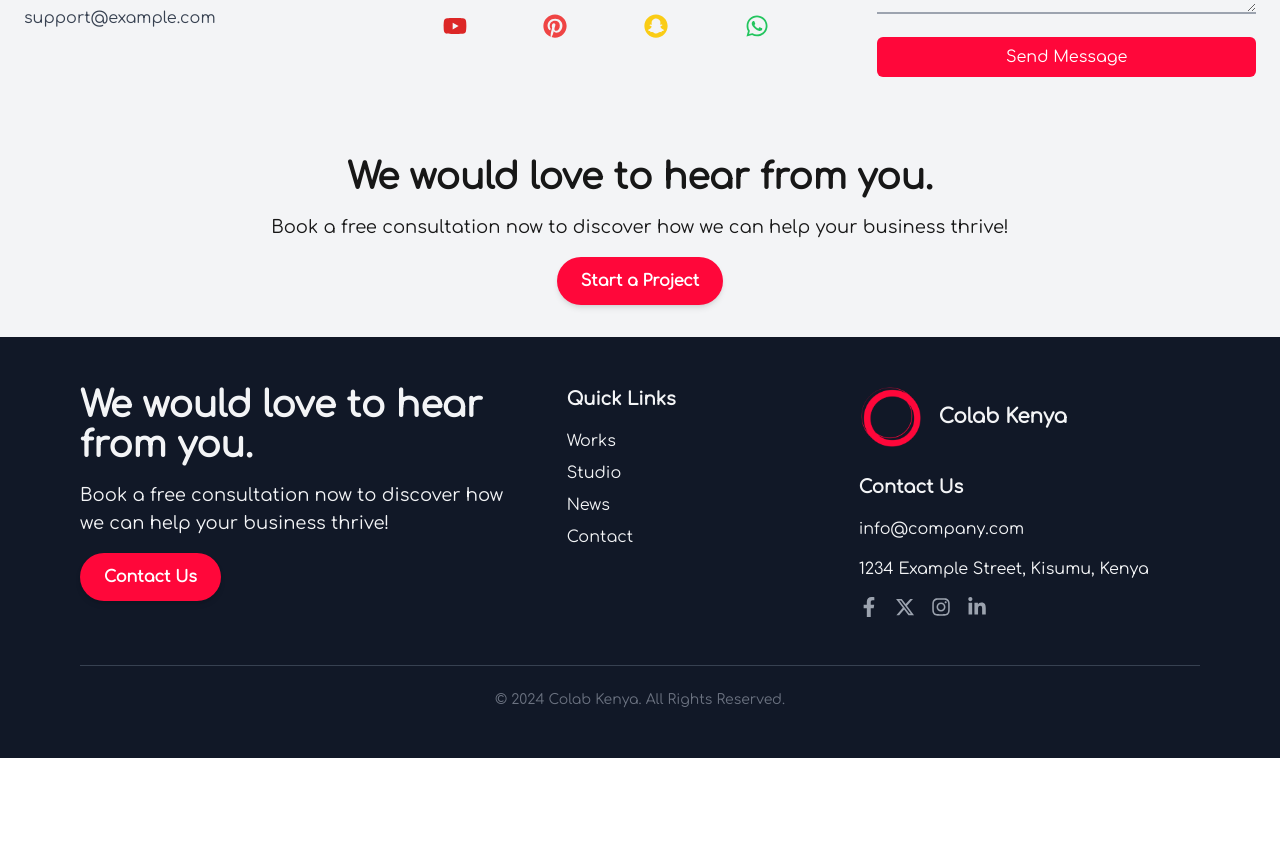
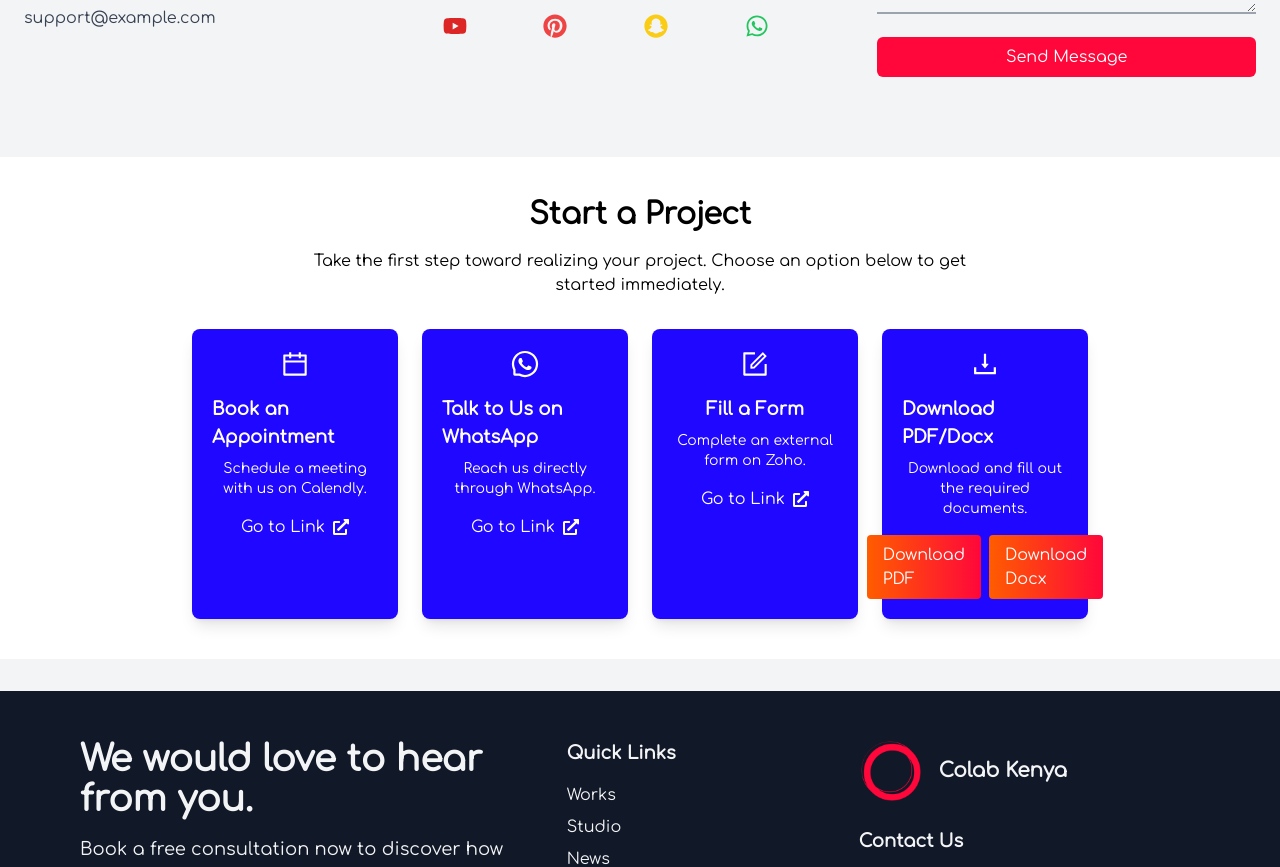
Before and after one commit to Daniel-627/colab, a Next.js app: page /contact in a window 1280 px wide. Shown: the part 1122-1989 px from the top of the page. Before the commit the page ends 1880 px from the top, so only its background shows below. Built offline with nearby package versions, Linux system fonts and the light colour scheme.

Commit message:
Start Project

```diff
--- a/app/contact/page.tsx
+++ b/app/contact/page.tsx
@@ -7,6 +7,7 @@ import {
 import EmailForm from '@/components/EmailForm';
 import { motion } from 'framer-motion';
 import Link from 'next/link';
+import StartProject from '../../components/StartProject';
 
 const page = () => {
   return (
@@ -145,28 +146,8 @@ const page = () => {
           <EmailForm />
         </motion.div>
       </div>
-      <div className='w-full flex justify-center items-center py-8'>
-        <motion.div
-            className="flex flex-col items-center"
-            initial={{ opacity: 0, y: 50 }}
-            whileInView={{ opacity: 1, y: 0 }}
-            transition={{ duration: 1, ease: 'easeOut' }}
-            viewport={{ once: true }}
-          >
-            <h1 className="text-4xl font-semibold mb-4">We would love to hear from you.</h1>
-            <p className="text-lg font-extralight mb-4">
-              Book a free consultation now to discover how we can help your business thrive!
-            </p>
-            <Link href="/contact/contact2">
-              <motion.button
-                className="bg-[#ff073a]  hover:bg-[#ff5c00] px-4 py-2 sm:px-6 sm:py-3 transition-colors duration-300 rounded-3xl font-semibold text-white shadow-md"
-                whileHover={{ scale: 1.05 }}
-                whileTap={{ scale: 0.95 }}
-              >
-                Start a Project
-              </motion.button>
-            </Link>
-          </motion.div>
+      <div className=' py-8'>
+        <StartProject />
       </div>
     </div>
   );
--- a/components/ClientLinks.tsx
+++ /dev/null
@@ -1,9 +0,0 @@
-import React from 'react'
-
-type Props = {}
-
-export default function ClientLinks({}: Props) {
-  return (
-    <div>ClientLinks</div>
-  )
-}
--- /dev/null
+++ b/components/StartProject.tsx
@@ -0,0 +1,110 @@
+'use client';
+
+import React from 'react';
+import { motion } from 'framer-motion';
+import { AiOutlineCalendar, AiOutlineWhatsApp, AiOutlineForm, AiOutlineDownload } from 'react-icons/ai';
+import { FaExternalLinkAlt } from 'react-icons/fa';
+
+interface Card {
+  title: string;
+  description: string;
+  link: string;
+  icon: React.ReactNode;
+  isDownload?: boolean;
+}
+
+const StartProject: React.FC = () => {
+  const cards: Card[] = [
+    {
+      title: 'Book an Appointment',
+      description: 'Schedule a meeting with us on Calendly.',
+      link: 'https://calendly.com',
+      icon: <AiOutlineCalendar size={30} />,
+    },
+    {
+      title: 'Talk to Us on WhatsApp',
+      description: 'Reach us directly through WhatsApp.',
+      link: 'https://wa.me/1234567890',
+      icon: <AiOutlineWhatsApp size={30} />,
+    },
+    {
+      title: 'Fill a Form',
+      description: 'Complete an external form on Zoho.',
+      link: 'https://forms.zoho.com',
+      icon: <AiOutlineForm size={30} />,
+    },
+    {
+      title: 'Download PDF/Docx',
+      description: 'Download and fill out the required documents.',
+      link: '/path-to-your-files',
+      icon: <AiOutlineDownload size={30} />,
+      isDownload: true,
+    },
+  ];
+
+  return (
+    <div className="flex flex-col items-center bg-white text-black py-10 px-5">
+      <motion.h1
+        className="text-3xl font-bold mb-4"
+        initial={{ opacity: 0, y: -20 }}
+        animate={{ opacity: 1, y: 0 }}
+        transition={{ duration: 0.6 }}
+      >
+        Start a Project
+      </motion.h1>
+      <motion.p
+        className="text-center max-w-2xl mb-8"
+        initial={{ opacity: 0, y: 20 }}
+        animate={{ opacity: 1, y: 0 }}
+        transition={{ duration: 0.6, delay: 0.2 }}
+      >
+        Take the first step toward realizing your project. Choose an option below to get started immediately.
+      </motion.p>
+
+      <div className="grid grid-cols-1 sm:grid-cols-2 lg:grid-cols-4 gap-6 w-full max-w-4xl">
+        {cards.map((card, index) => (
+          <motion.div
+            key={index}
+            className="flex flex-col items-center bg-[#2007ff] text-white p-5 rounded-lg shadow-lg hover:shadow-xl transition-shadow"
+            whileHover={{ scale: 1.05 }}
+          >
+            <div className="text-white mb-4">{card.icon}</div>
+            <h2 className="text-lg font-semibold mb-2">{card.title}</h2>
+            <p className="text-sm text-center mb-4">{card.description}</p>
+
+            {card.isDownload ? (
+              <div className="flex gap-2">
+                <a
+                  href="/path-to-your-pdf.pdf"
+                  download
+                  className="bg-gradient-to-r from-[#ff5c00] to-[#ff073a] text-white py-2 px-4 rounded hover:opacity-80 transition-opacity"
+                >
+                  Download PDF
+                </a>
+                <a
+                  href="/path-to-your-docx.docx"
+                  download
+                  className="bg-gradient-to-r from-[#ff5c00] to-[#ff073a] text-white py-2 px-4 rounded hover:opacity-80 transition-opacity"
+                >
+                  Download Docx
+                </a>
+              </div>
+            ) : (
+              <a
+                href={card.link}
+                target="_blank"
+                rel="noopener noreferrer"
+                className="text-white flex items-center gap-2 hover:underline"
+              >
+                <span>Go to Link</span>
+                <FaExternalLinkAlt />
+              </a>
+            )}
+          </motion.div>
+        ))}
+      </div>
+    </div>
+  );
+};
+
+export default StartProject;
```
